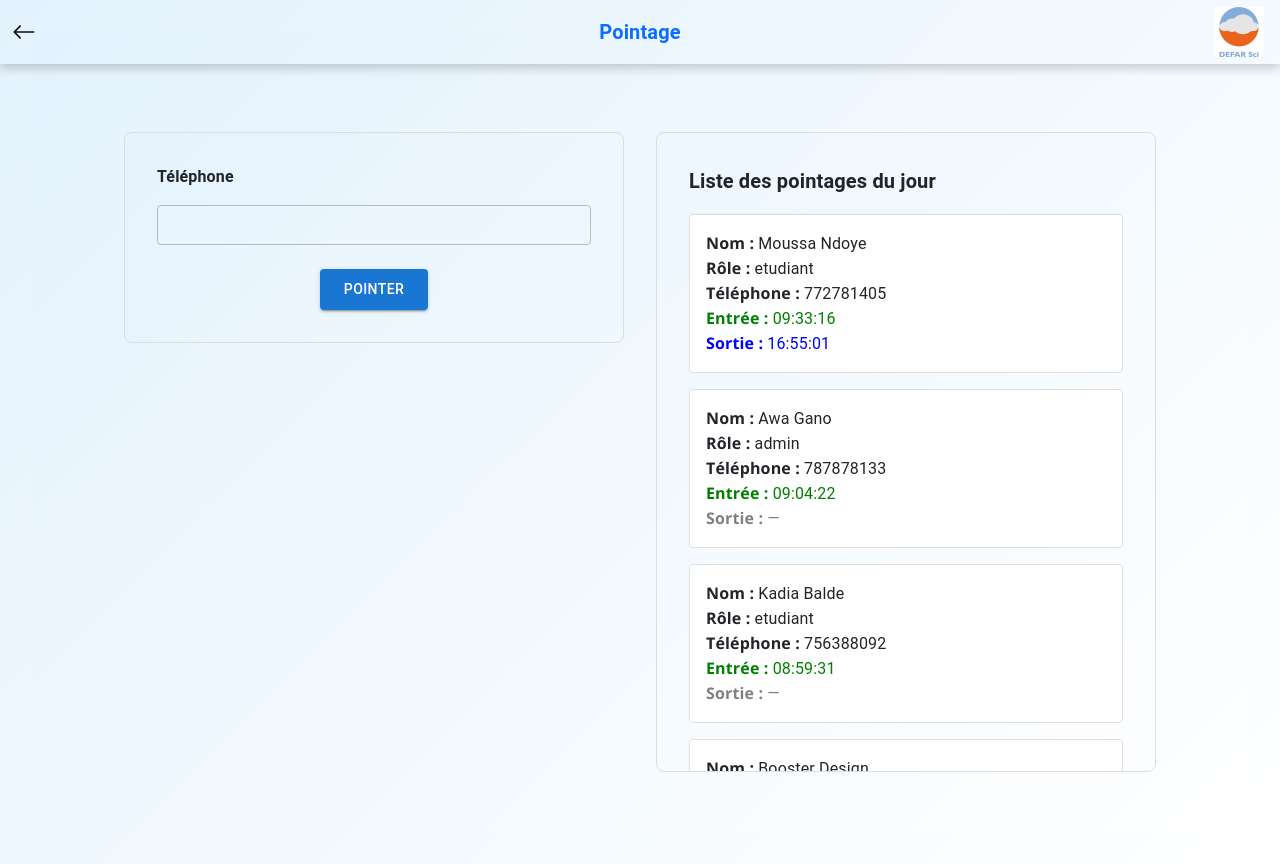
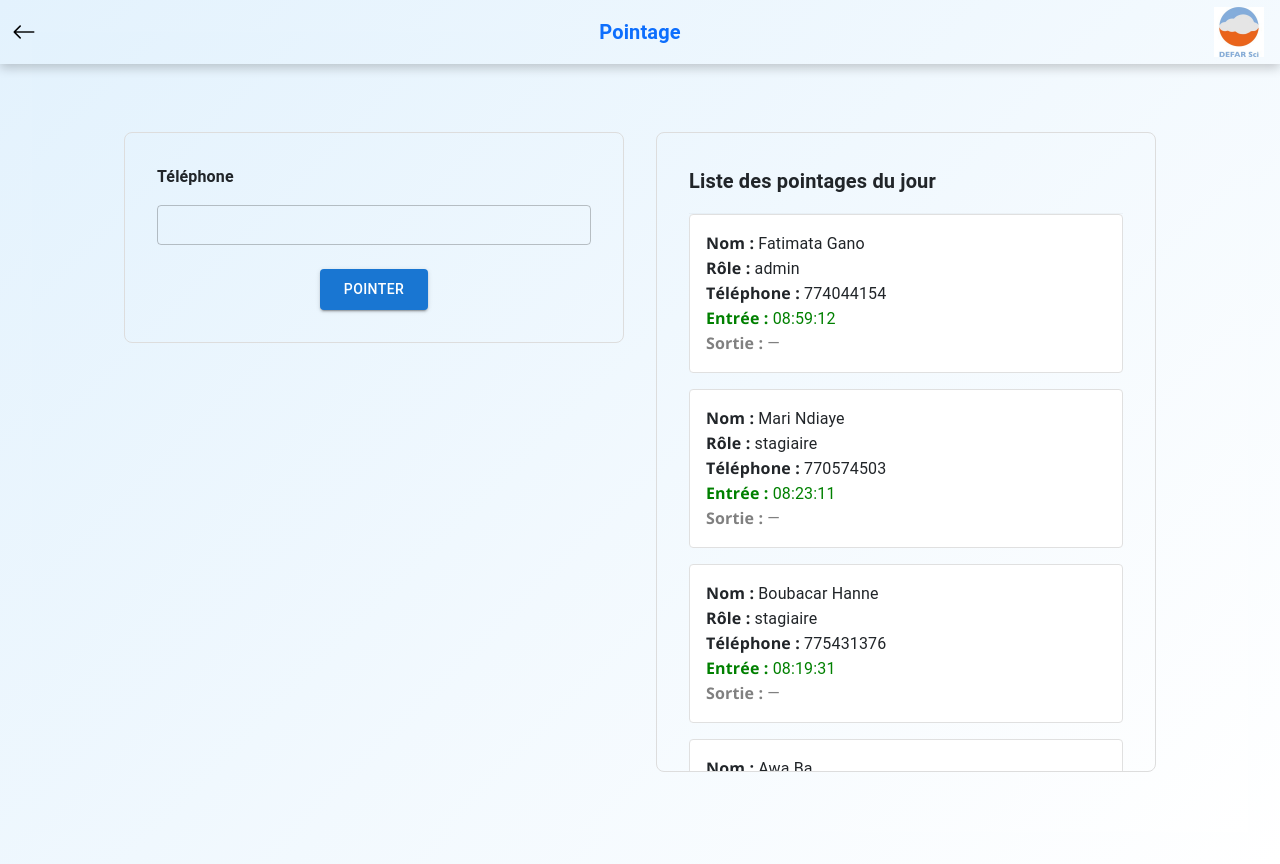
Before and after one commit to FatimaHanne/Pointage, a React (Vite) app: page /pointer in a window 1280 px wide. Built offline with nearby package versions, Linux system fonts and the light colour scheme; data requests are answered from the project's data file.

Commit message:
modifier

```diff
--- a/db.json
+++ b/db.json
@@ -8,39 +8,32 @@
       "role": "admin"
     },
     {
-      "id": "979e",
-      "PrenomPointeur": "Booster",
-      "NomPointeur": "Design",
-      "phone": "777059966",
-      "role": "etudiant"
+      "id": "b062",
+      "PrenomPointeur": "Daba",
+      "NomPointeur": "Gano",
+      "phone": "778897035",
+      "role": "stagiaire"
     },
     {
-      "id": "fd1a",
-      "PrenomPointeur": "Daba",
-      "NomPointeur": "Sarr",
-      "phone": "778897035",
-      "role": "etudiant"
+      "id": "e21b",
+      "PrenomPointeur": "Awa",
+      "NomPointeur": "Ba",
+      "phone": "756388092",
+      "role": "stagiaire"
     },
     {
-      "id": "395e",
-      "PrenomPointeur": "Kadia",
-      "NomPointeur": "Balde",
-      "phone": "756388092",
-      "role": "etudiant"
+      "id": "7c85",
+      "PrenomPointeur": "Boubacar",
+      "NomPointeur": "Hanne",
+      "phone": "775431376",
+      "role": "stagiaire"
     },
     {
-      "id": "ac73",
-      "PrenomPointeur": "Awa",
-      "NomPointeur": "Gano",
-      "phone": "787878133",
-      "role": "admin"
-    },
-    {
-      "id": "eef8",
-      "PrenomPointeur": "Moussa",
-      "NomPointeur": "Ndoye",
-      "phone": "772781405",
-      "role": "etudiant"
+      "id": "b71f",
+      "PrenomPointeur": "Mari",
+      "NomPointeur": "Ndiaye",
+      "phone": "770574503",
+      "role": "stagiaire"
     }
   ],
   "pointages": [
@@ -53,37 +46,36 @@
       "role": "admin"
     },
     {
-      "id": "f0e3",
-      "nom": "Booster Design",
-      "phone": "777059966",
+      "id": "0d3a",
+      "nom": "Daba Gano",
+      "phone": "778897035",
       "date": "2025-04-23",
-      "entree": "08:59:23",
+      "entree": "08:13:02",
       "role": "etudiant"
     },
     {
-      "id": "47db",
-      "nom": "Kadia Balde",
+      "id": "9113",
+      "nom": "Awa Ba",
       "phone": "756388092",
       "date": "2025-04-23",
-      "entree": "08:59:31",
+      "entree": "08:16:54",
       "role": "etudiant"
     },
     {
-      "id": "c5fa",
-      "nom": "Awa Gano",
-      "phone": "787878133",
+      "id": "43dd",
+      "nom": "Boubacar Hanne",
+      "phone": "775431376",
       "date": "2025-04-23",
-      "entree": "09:04:22",
-      "role": "admin"
+      "entree": "08:19:31",
+      "role": "etudiant"
     },
     {
-      "id": "a804",
-      "nom": "Moussa Ndoye",
-      "phone": "772781405",
+      "id": "6281",
+      "nom": "Mari Ndiaye",
+      "phone": "770574503",
       "date": "2025-04-23",
-      "entree": "09:33:16",
-      "role": "etudiant",
-      "sortie": "16:55:01"
+      "entree": "08:23:11",
+      "role": "etudiant"
     }
   ],
   "admin": [
--- a/src/pages/add-pointage/AddPointage.jsx
+++ b/src/pages/add-pointage/AddPointage.jsx
@@ -41,7 +41,7 @@ export default function AddPointage() {
         (admin) => admin.numeroUtilisateur === data.phone
       );
 
-      const role = adminMatch ? "admin" : "etudiant";
+      const role = adminMatch ? "admin" : "stagiaire";
       const pointeurAvecRole = { ...data, role };
 
       // 3. Vérifie si ce numéro existe déjà dans la base de pointage
--- a/src/pages/list-pointage/ListPointage.jsx
+++ b/src/pages/list-pointage/ListPointage.jsx
@@ -75,16 +75,16 @@ export default function ListPointage() {
             Aucun pointage ce mois-ci.
           </Typography>
         ) : (
-          <TableContainer component={Paper} sx={{backgroundColor:""}}>
+          <TableContainer component={Paper} >
             <Table>
               <TableHead sx={{ backgroundColor: "#85ACDC" }}>
                 <TableRow>
-                  <TableCell><strong>Nom</strong></TableCell>
-                  <TableCell><strong>Téléphone</strong></TableCell>
-                  <TableCell><strong>Rôle</strong></TableCell>
-                  <TableCell><strong>Date</strong></TableCell>
-                  <TableCell><strong>Entrée</strong></TableCell>
-                  <TableCell><strong>Sortie</strong></TableCell>
+                  <TableCell sx={{color:"#ffff"}}><strong>Nom</strong></TableCell>
+                  <TableCell sx={{color:"#ffff"}}><strong>Téléphone</strong></TableCell>
+                  <TableCell sx={{color:"#ffff"}}><strong>Rôle</strong></TableCell>
+                  <TableCell sx={{color:"#ffff"}}><strong>Date</strong></TableCell>
+                  <TableCell sx={{color:"#ffff"}}><strong>Entrée</strong></TableCell>
+                  <TableCell sx={{color:"#ffff"}}><strong>Sortie</strong></TableCell>
                 </TableRow>
               </TableHead>
               <TableBody>
@@ -92,7 +92,7 @@ export default function ListPointage() {
                   <TableRow key={p.id}>
                     <TableCell>{p.nom}</TableCell>
                     <TableCell>{p.phone}</TableCell>
-                    <TableCell  >{p.role === "admin" ? "Admin" : "Étudiant"}</TableCell>
+                    <TableCell  >{p.role === "admin" ? "Admin" : "Stagiaire"}</TableCell>
                     <TableCell>{p.date}</TableCell>
                     <TableCell>{p.entree || "—"}</TableCell>
                     <TableCell>{p.sortie || "—"}</TableCell>
--- a/src/pages/listetudiant/ListEtudiant.jsx
+++ b/src/pages/listetudiant/ListEtudiant.jsx
@@ -147,13 +147,13 @@ export default function ListEtudiant() {
               <TableContainer component={Paper}>
                 <Table>
                   <TableHead>
-                    <TableRow sx={{ backgroundColor: "#85ACDC" }}>
-                      <TableCell><strong>ID</strong></TableCell>
-                      <TableCell><strong>Nom</strong></TableCell>
-                      <TableCell><strong>Prénom</strong></TableCell>
-                      <TableCell><strong>Numéro</strong></TableCell>
-                      <TableCell><strong>Rôle</strong></TableCell>
-                      <TableCell><strong>Actions</strong></TableCell>
+                    <TableRow sx={{ backgroundColor: "#85ACDC"}}>
+                      <TableCell sx={{color:"#ffff"}}><strong>ID</strong></TableCell>
+                      <TableCell sx={{color:"#ffff"}}><strong>Nom</strong></TableCell>
+                      <TableCell sx={{color:"#ffff"}}><strong>Prénom</strong></TableCell>
+                      <TableCell sx={{color:"#ffff"}}><strong>Numéro</strong></TableCell>
+                      <TableCell sx={{color:"#ffff"}}><strong>Rôle</strong></TableCell>
+                      <TableCell sx={{color:"#ffff"}}><strong>Actions</strong></TableCell>
                     </TableRow>
                   </TableHead>
                   <TableBody>
--- a/src/pages/pointer/Pointer.jsx
+++ b/src/pages/pointer/Pointer.jsx
@@ -213,7 +213,7 @@ export default function Pointer() {
             pointages.map((p) => (
               <Box key={p.id} mb={2} p={2} sx={{ backgroundColor: "#fff", borderRadius: 1, border: "1px solid #e0e0e0" }}>
                 <Typography><strong>Nom :</strong> {p.nom}</Typography>
-                <Typography><strong>Rôle :</strong> {p.role === "admin" ? "admin" : "etudiant"}</Typography>
+                <Typography><strong>Rôle :</strong> {p.role === "admin" ? "admin" : "stagiaire"}</Typography>
                 <Typography><strong>Téléphone :</strong> {p.phone}</Typography>
                 <Typography color={p.entree ? "green" : "gray"}><strong>Entrée :</strong> {p.entree || "—"}</Typography>
                 <Typography color={p.sortie ? "blue" : "gray"}><strong>Sortie :</strong> {p.sortie || "—"}</Typography>
```
